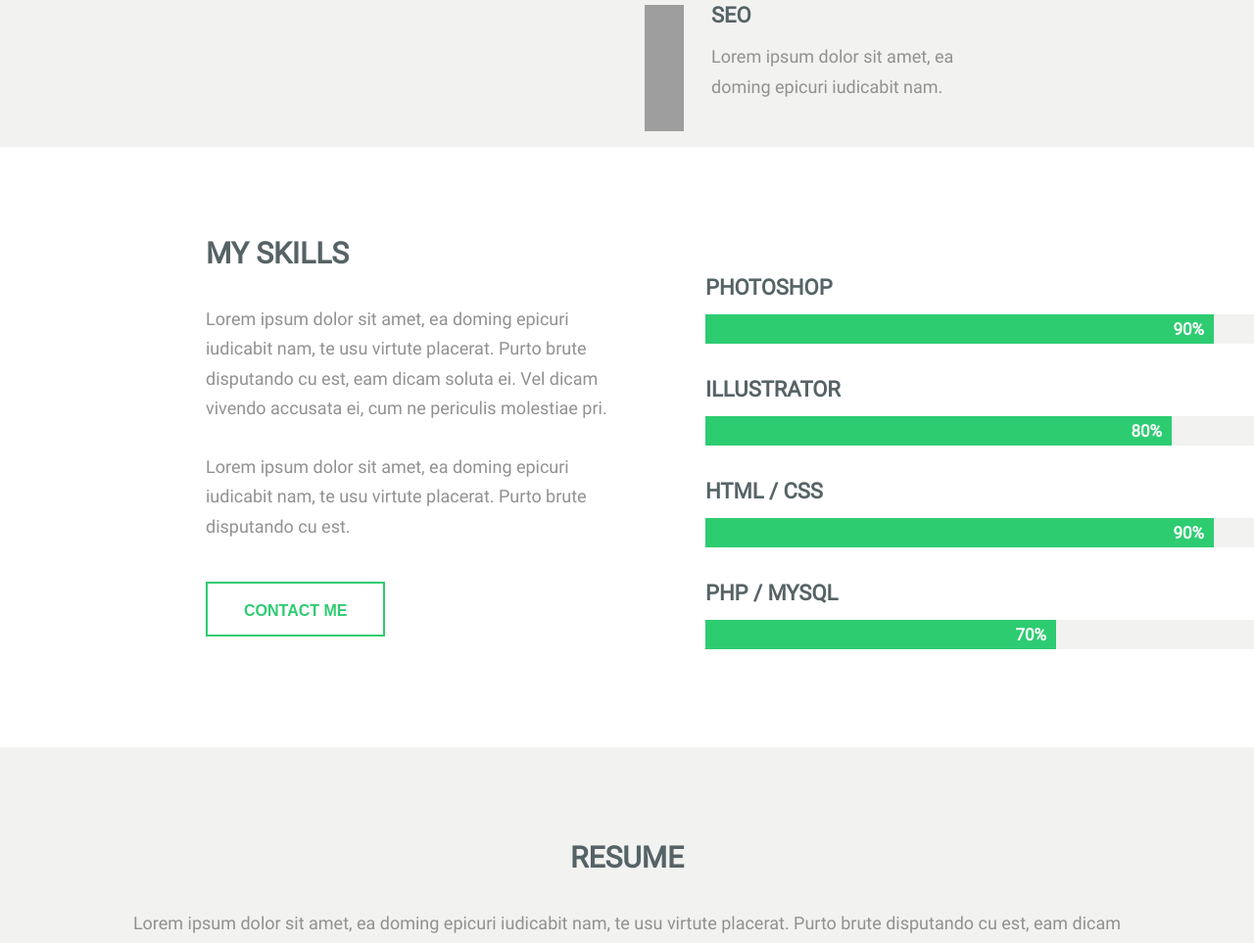
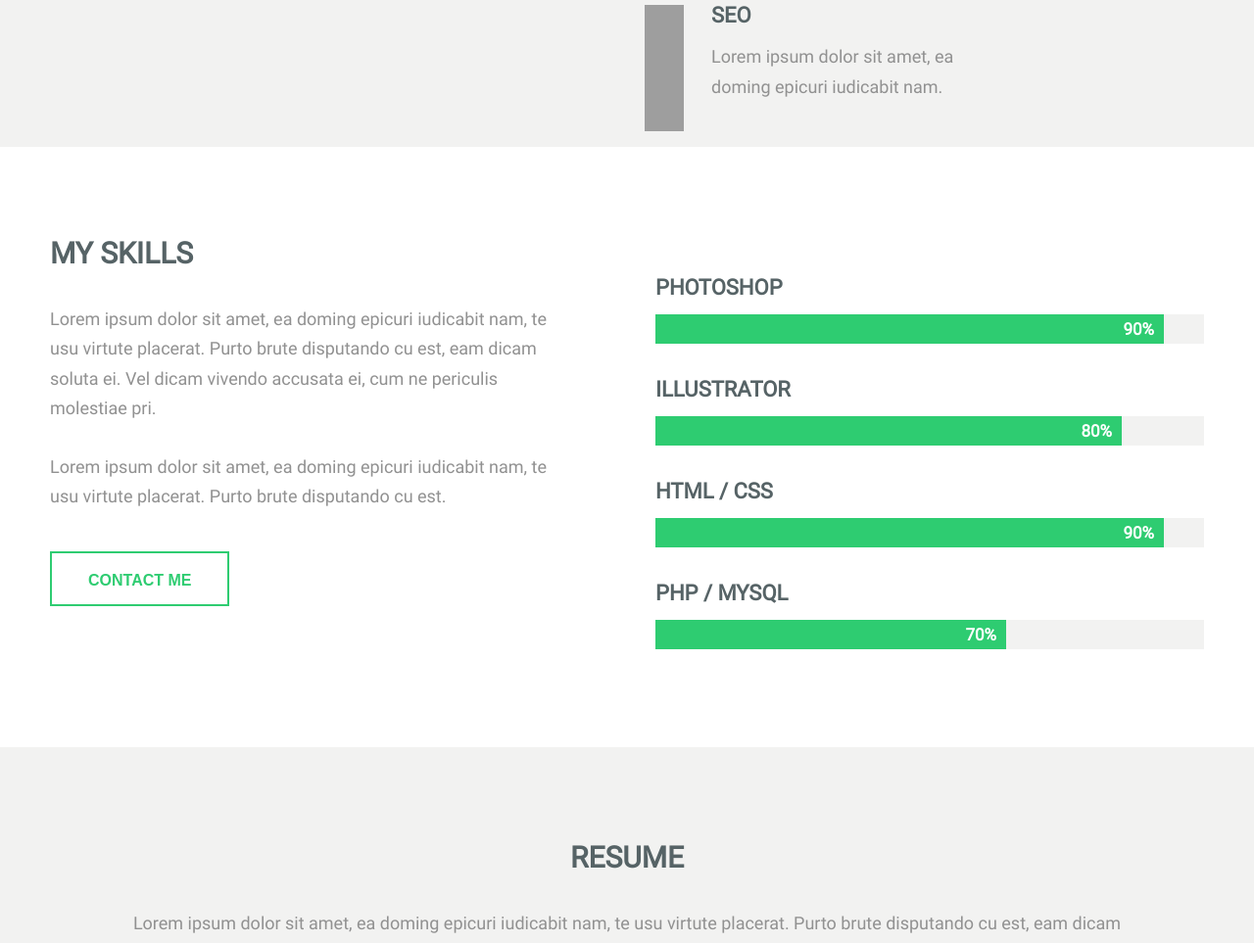
Before and after one commit to superedriver/landing, a website: page src/index.pug in a window 1280 px wide. Shown: the part 2259-3222 px from the top of the page at 98% size. Drawn offline with nearby package versions, Linux system fonts and the light colour scheme; files that its build step writes are made by us from their sources; grey boxes are pictures that could not be loaded; files whose address does not match are found by name.

Commit message:
fixed skills section

```diff
--- a/src/css/styles.styl
+++ b/src/css/styles.styl
@@ -228,7 +228,6 @@ a:active
       background-image url("../img/about-me-icons/seo.png")
 
 #skills
-  padding-left 210px
   padding-top 91px
   padding-bottom 66px
   display flex
--- a/src/index.pug
+++ b/src/index.pug
@@ -83,7 +83,7 @@ html(lang='en')
             .content-item-description
               h3.h3 SEO
               .description-item Lorem ipsum dolor sit amet, ea doming epicuri iudicabit nam.
-    section#skills.section-block
+    section#skills.section-block.centered-content
       .skills-description
         h2.h2 MY SKILLS
         p.description-item
```
Also changed, not shown: public/css/styles.css, public/index.html.
